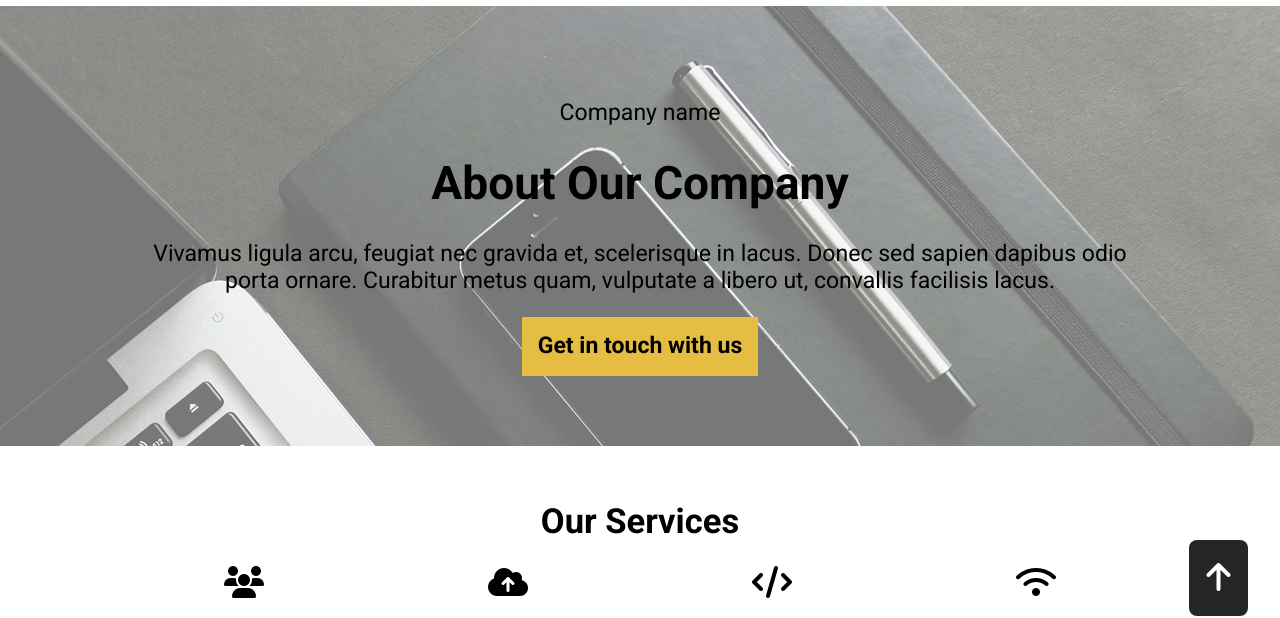
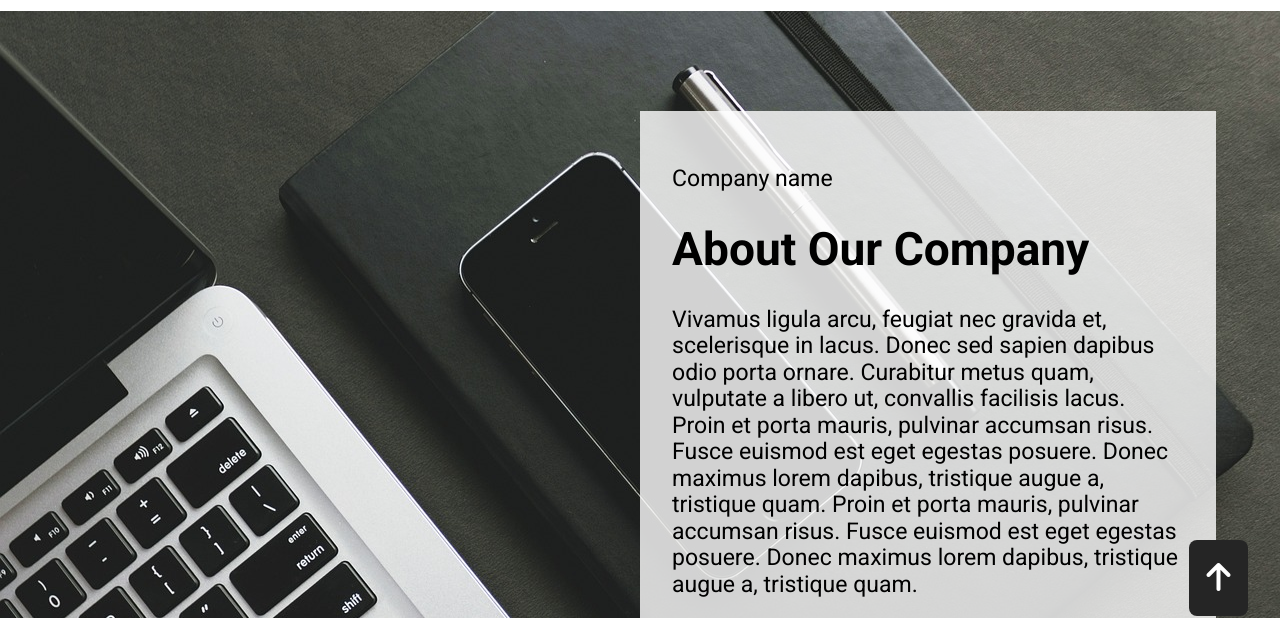
Before and after one commit to NL-12/WebutviklingEksamen2023, a plain HTML site: page about.html in a window 1280 px wide. Shown: the part 152-770 px from the top of the page. Drawn offline with Linux system fonts and the light colour scheme; a web font is replaced by a local one.

Commit message:
Lagde eget header-bilde for about.html
Til tross oppgaveteksten har about.html et unikt header-bildestil, hvilket er nå lagt ti.

```diff
--- a/about.html
+++ b/about.html
@@ -15,7 +15,9 @@
 <body id="sitewide">
     <header id="header-content">
         <figure>
-            <img src="img/logo/logo1.png" alt="...">
+            <a href="index.html">
+                <img src="img/logo/logo1.png" alt="...">
+            </a>
         </figure>
         <nav>
             <ul>
@@ -41,14 +43,14 @@
                 </li>
             </ul>
         </nav>
-        <div id="header-image">
+        <div id="header-image-alt">
             <article>
-            <p>Company name</p>
-            <h1>About Our Company</h1>
-            <p">Vivamus ligula arcu, feugiat nec gravida et, scelerisque in lacus. Donec sed sapien dapibus odio porta ornare. Curabitur metus quam, vulputate a libero ut, convallis facilisis lacus.</p>
-            <a href="#">
-                <p class="button-gold">Get in touch with us</p>
-            </a>
+                <p>Company name</p>
+                <h1>About Our Company</h1>
+                <p>Vivamus ligula arcu, feugiat nec gravida et, scelerisque in lacus. Donec sed sapien dapibus odio porta ornare. Curabitur metus quam, vulputate a libero ut, convallis facilisis lacus. Proin et porta mauris, pulvinar accumsan risus. Fusce euismod est eget egestas posuere. Donec maximus lorem dapibus, tristique augue a, tristique quam. Proin et porta mauris, pulvinar accumsan risus. Fusce euismod est eget egestas posuere. Donec maximus lorem dapibus, tristique augue a, tristique quam.</p>
+                <a href="#about-contact">
+                    <p class="button-gold">Get in touch with us</p>
+                </a>
             </article>
         </div>
     </header>
@@ -112,8 +114,8 @@
     </main>
     <footer id="footer-content">
         <nav>
-            <a href="#top">
-                <img src="img/logo/logo1.png" alt="..">
+            <a href="index.html">
+                <img src="img/logo/logo1.png" alt="...">
             </a>
             <p>Companyrights Companyname 2023</p>
             <ul>
--- a/css/style.css
+++ b/css/style.css
@@ -108,6 +108,45 @@ footer {
     top: auto;
     left:0;
     right:0;
+    margin-left:auto;
+    margin-right:auto;
+}
+
+/* Variant for about.html */
+#header-image-alt {
+    text-align: center;
+    width: 100vw;
+    height: 80vh;
+    position: relative;
+    margin-top: 0.3rem;
+    margin-bottom: 0.2rem;
+    display: flex;
+    align-items: center;
+}
+#header-image-alt:before {
+    content: "";
+    position: absolute;
+    /* Bilde fra https://pixabay.com/no/photos/penn-notisbok-notisblokk-dagbok-4337521/ av rupixen */
+    background-image: url("../img/pen-4337521_1280.jpg");
+    background-size: cover;
+    padding: 0;
+    margin: 0;
+    left: 0;
+    right: 0;
+    margin-left:auto;
+    margin-right:auto;
+    height: 80vh;
+}
+#header-image-alt article {
+    background-color: rgb(255, 255, 255, 0.8);
+    padding: 1rem;
+    text-align: center;
+    position: absolute;
+    vertical-align: middle;
+    top: auto;
+    left:0;
+    right:0;
+    width: 75%;
     margin-left:auto;
     margin-right:auto;
 }
@@ -580,6 +619,21 @@ footer {
     #input-submit {
         margin-bottom: 1rem;
     }
+
+    /* Variant for about.html */
+    #header-image-alt {
+        text-align: left;
+        height: 100vh;
+    }
+    #header-image-alt:before {
+        height: 100vh;
+    }
+    #header-image-alt article {
+        padding: 2rem;
+        text-align: left;
+        width: 45%;
+        margin-left: 50vw;
+    }
 }
 
 /* Media queries for når skjermen er 1300 piksler eller større. */
```
Also changed, not shown: index.html (+6 -4 lines), portfolio.html (+5 -3 lines).
